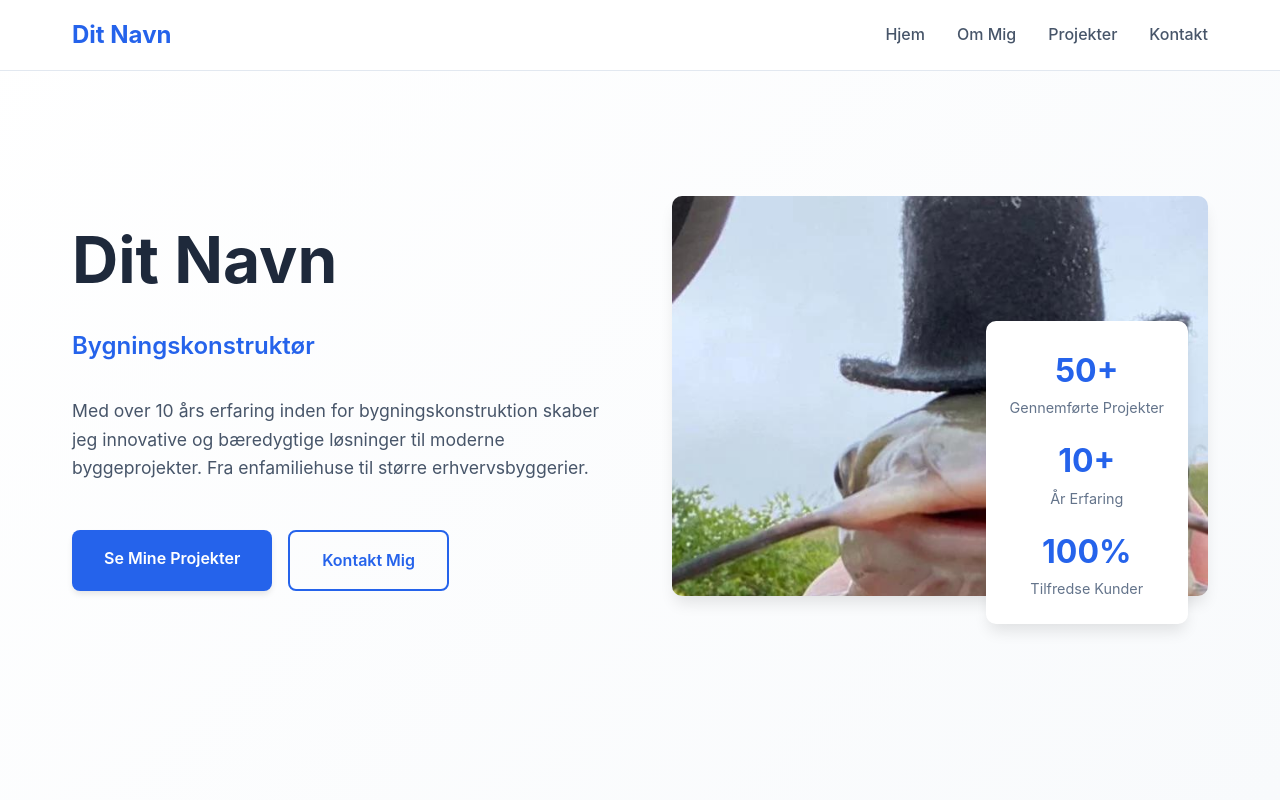
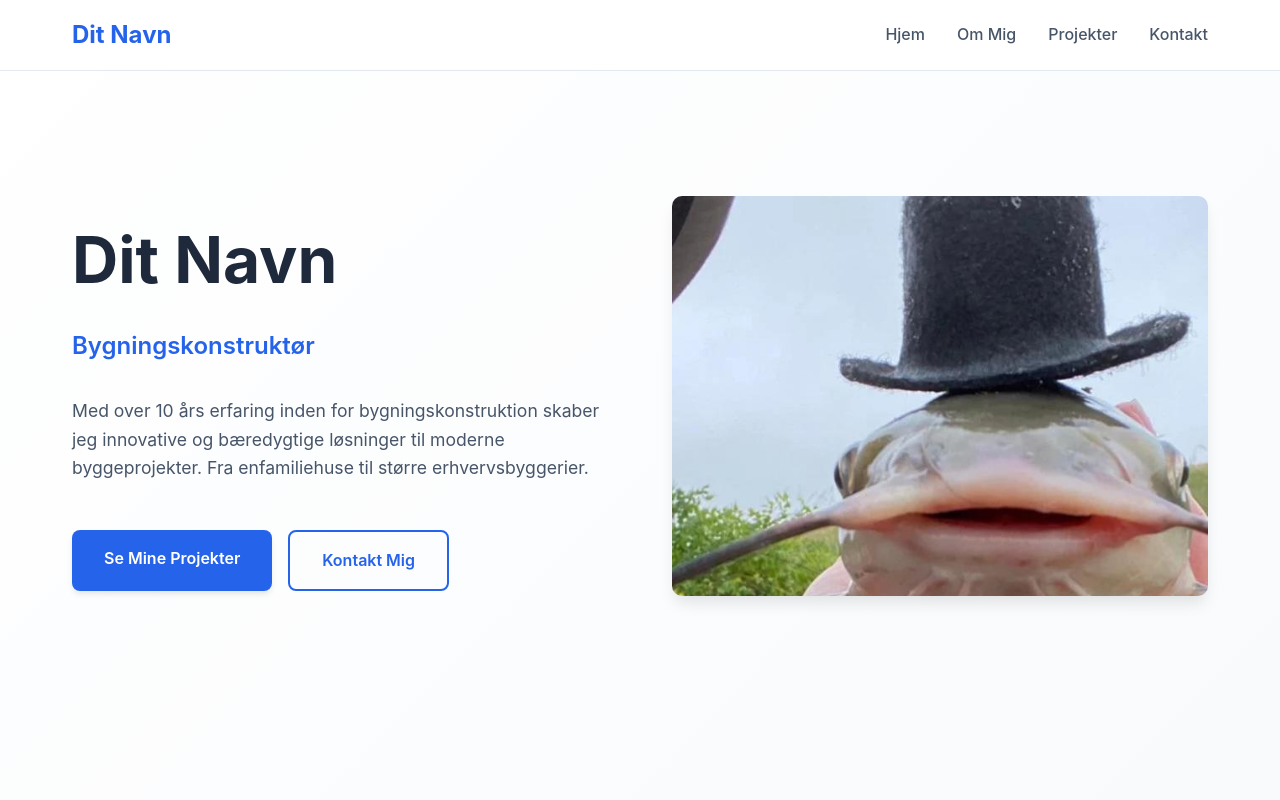
Before and after one commit to Asbjoern09/test-cv, a plain HTML site: page index.html in a window 1280 px wide. Shown: the top 800 px of the page. Drawn offline with Linux system fonts and the light colour scheme.

Commit message:
Update index.html

```diff
--- a/index.html
+++ b/index.html
@@ -698,20 +698,6 @@
                 </div>
                 <div class="hero-image">
                     <img src="./Tahmas.png" alt="Bygningsprojekt">
-                    <div class="hero-stats">
-                        <div class="stat">
-                            <div class="stat-number">50+</div>
-                            <div class="stat-label">Gennemførte Projekter</div>
-                        </div>
-                        <div class="stat">
-                            <div class="stat-number">10+</div>
-                            <div class="stat-label">År Erfaring</div>
-                        </div>
-                        <div class="stat">
-                            <div class="stat-number">100%</div>
-                            <div class="stat-label">Tilfredse Kunder</div>
-                        </div>
-                    </div>
                 </div>
             </div>
         </div>
```
